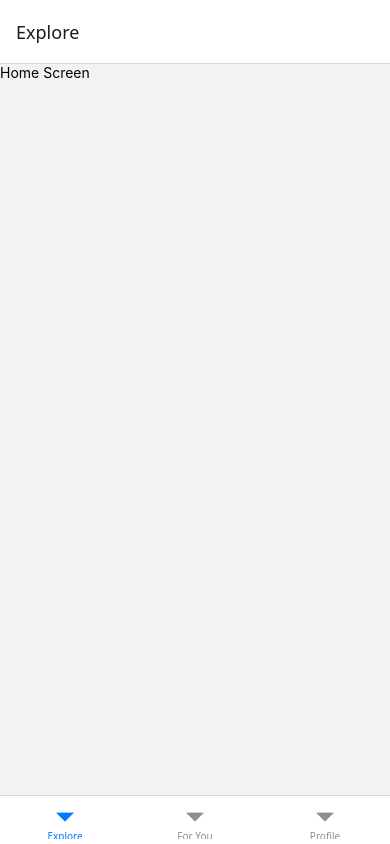
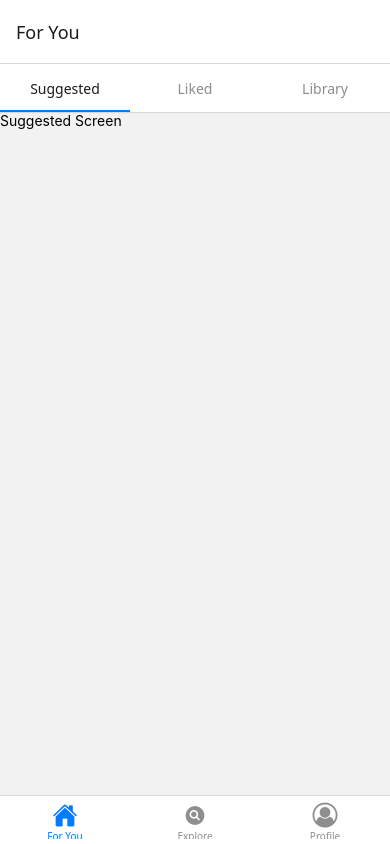
Before and after one commit to nidhinsankar/mkhbd_panels, a React Native app: screen / in a window 390 px wide. Built offline with nearby package versions, Linux system fonts and the light colour scheme.

Commit message:
add:react-native-vector-icons ,changed the bottom-tab icons

```diff
--- a/App.tsx
+++ b/App.tsx
@@ -1,6 +1,8 @@
 import {createBottomTabNavigator} from '@react-navigation/bottom-tabs';
 import {NavigationContainer} from '@react-navigation/native';
 import React from 'react';
+import Icon from 'react-native-vector-icons/Ionicons';
+import FIcon from 'react-native-vector-icons/FontAwesome';
 import {StatusBar, StyleSheet} from 'react-native';
 import Profile from './screens/Profile';
 import ForYouScreen from './screens/ForYou';
@@ -13,9 +15,33 @@ function App(): React.JSX.Element {
     <NavigationContainer>
       <StatusBar />
       <Tab.Navigator>
-        <Tab.Screen name="Explore" component={ExploreScreen} />
-        <Tab.Screen name="For You" component={ForYouScreen} />
-        <Tab.Screen name="Profile" component={Profile} />
+        <Tab.Screen
+          name="For You"
+          component={ForYouScreen}
+          options={{
+            tabBarIcon: ({focused, color, size}) => (
+              <Icon name="home" size={size} color={color} />
+            ),
+          }}
+        />
+        <Tab.Screen
+          name="Explore"
+          component={ExploreScreen}
+          options={{
+            tabBarIcon: ({focused, color, size}) => (
+              <Icon name="search-circle-sharp" size={size} color={color} />
+            ),
+          }}
+        />
+        <Tab.Screen
+          name="Profile"
+          component={Profile}
+          options={{
+            tabBarIcon: ({focused, color, size}) => (
+              <FIcon name="user-circle-o" size={size} color={color} />
+            ),
+          }}
+        />
       </Tab.Navigator>
     </NavigationContainer>
   );
--- a/package.json
+++ b/package.json
@@ -17,7 +17,8 @@
     "react-native": "0.76.4",
     "react-native-pager-view": "^6.6.1",
     "react-native-safe-area-context": "^5.0.0",
-    "react-native-screens": "^4.3.0"
+    "react-native-screens": "^4.3.0",
+    "react-native-vector-icons": "^10.2.0"
   },
   "devDependencies": {
     "@babel/core": "^7.25.2",
@@ -31,6 +32,7 @@
     "@react-native/metro-config": "0.76.4",
     "@react-native/typescript-config": "0.76.4",
     "@types/react": "^18.2.6",
+    "@types/react-native-vector-icons": "^6.4.18",
     "@types/react-test-renderer": "^18.0.0",
     "babel-jest": "^29.6.3",
     "eslint": "^8.19.0",
```
Also changed, not shown: 3 other files (tests, documents, lock files or other folders).
